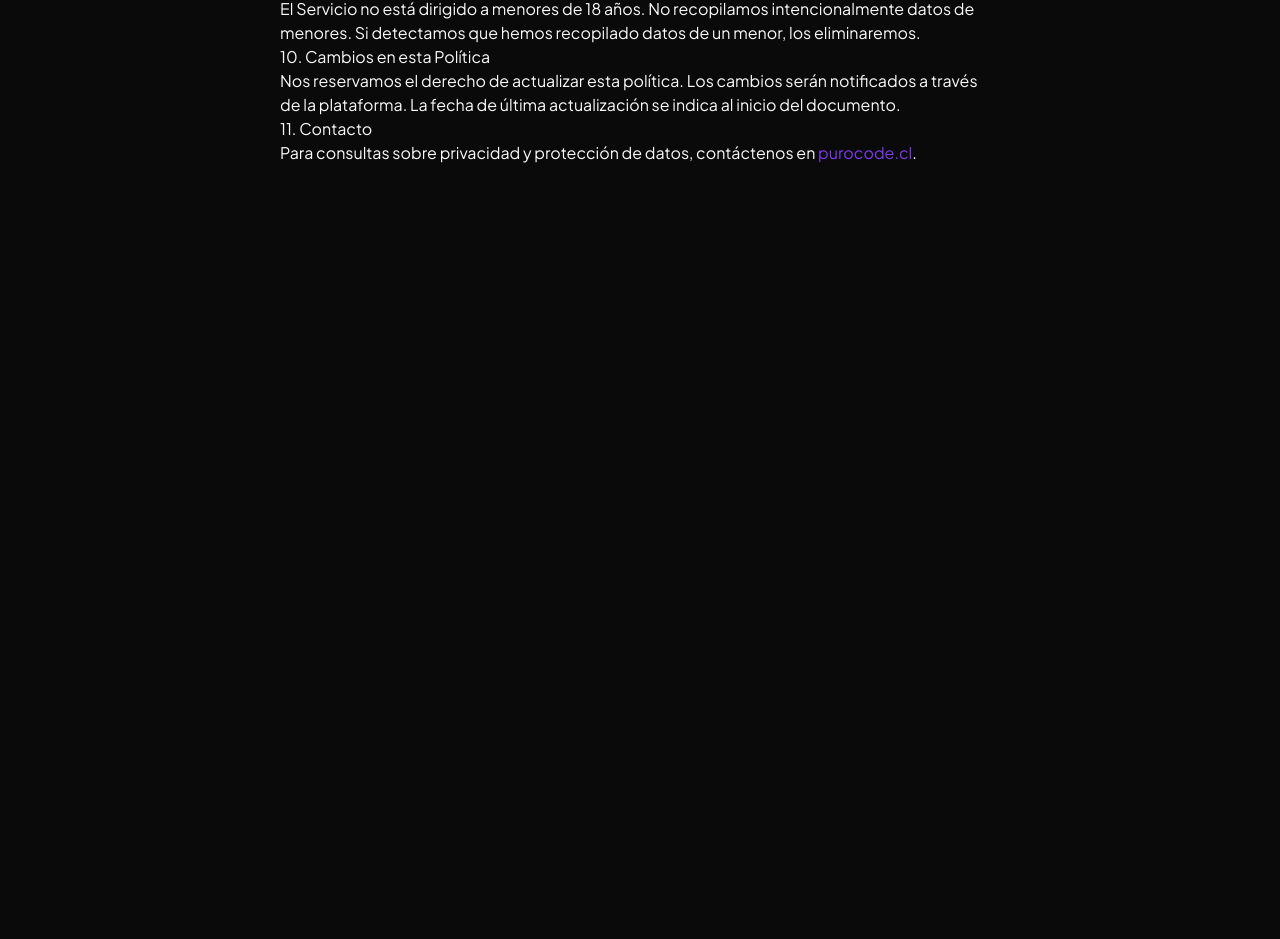
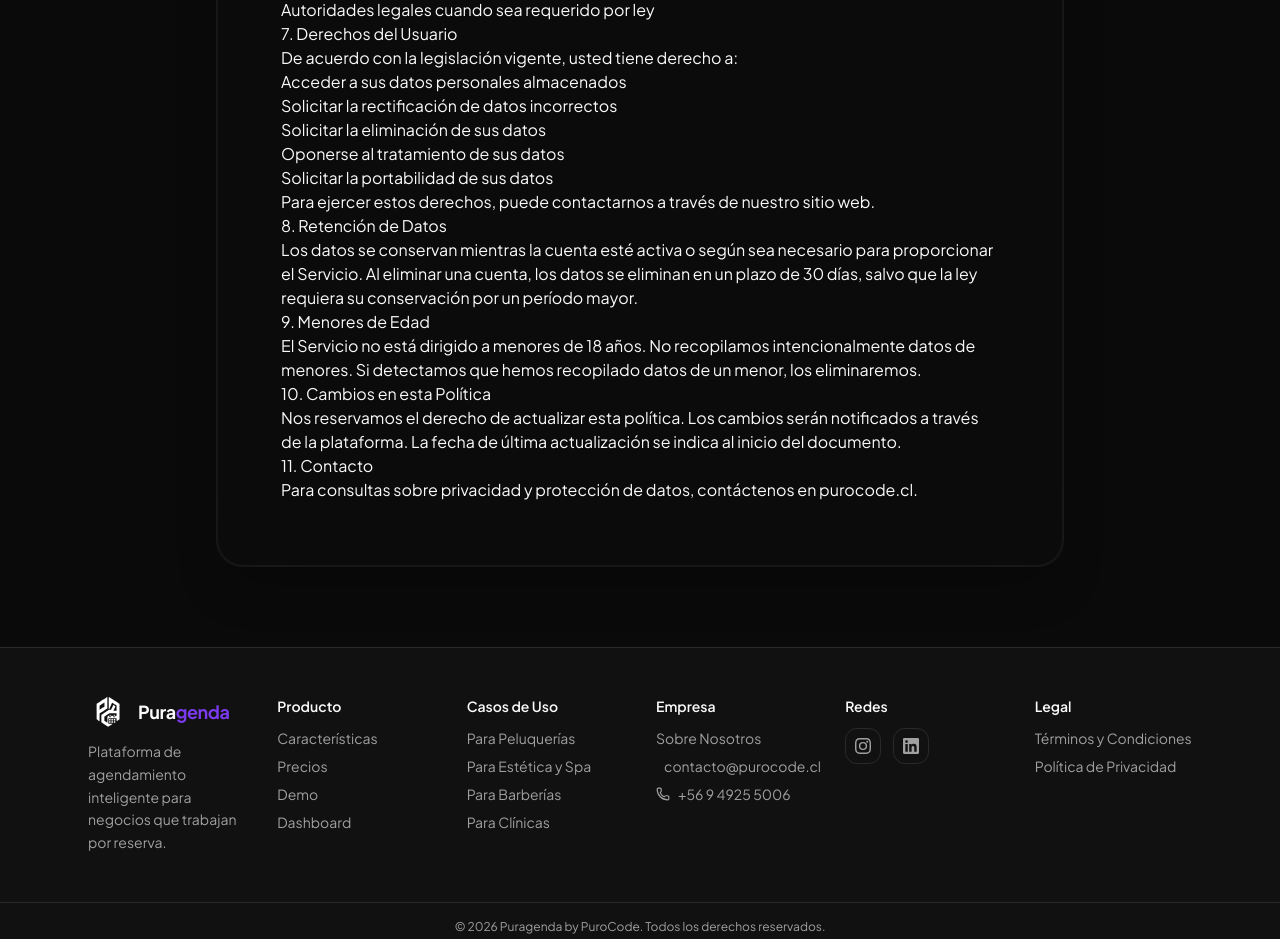
Before and after one commit to DiegoSalsa/Puragenda, a Next.js app: page /politica-de-privacidad in a window 1280 px wide. Shown: the part 1531-2470 px from the top of the page. Before the commit the page ends 1776 px from the top, so only its background shows below. Built offline with nearby package versions, Linux system fonts and the light colour scheme; no server answers.

Commit message:
style: redesign legal pages with premium glassmorphic ui

```diff
--- a/src/app/politica-de-privacidad/page.tsx
+++ b/src/app/politica-de-privacidad/page.tsx
@@ -1,21 +1,45 @@
 import type { Metadata } from "next";
 import Link from "next/link";
+import { Navbar } from "@/components/landing/navbar";
+import { Footer } from "@/components/landing/footer";
+import { ChevronLeft } from "lucide-react";
 
 export const metadata: Metadata = {
-  title: "Política de Privacidad",
+  title: "Política de Privacidad | Puragenda",
   description: "Política de privacidad y protección de datos personales de Puragenda.",
 };
 
 export default function PrivacidadPage() {
   return (
-    <main className="mx-auto max-w-3xl px-6 py-20">
-      <div className="mb-8">
-        <Link href="/" className="text-sm text-[#7C3AED] hover:underline">← Volver al inicio</Link>
-      </div>
-      <article className="prose prose-invert prose-purple max-w-none">
-        <h1>Política de Privacidad</h1>
-        <p className="text-muted-foreground"><em>Última actualización: Abril 2026</em></p>
+    <div className="relative min-h-screen bg-background text-foreground selection:bg-[#7C3AED]/30">
+      <Navbar />
 
+      <main className="relative overflow-hidden pt-24 lg:pt-32 pb-20">
+        {/* Background glow effects */}
+        <div className="pointer-events-none absolute left-1/2 top-0 -z-10 h-[500px] w-[500px] -translate-x-1/2 -translate-y-1/2 rounded-full bg-[#7C3AED]/10 blur-[120px]" />
+
+        <div className="mx-auto w-full max-w-4xl px-6">
+          <Link
+            href="/"
+            className="inline-flex items-center gap-2 text-sm text-muted-foreground hover:text-[#7C3AED] transition-colors mb-8"
+          >
+            <ChevronLeft className="h-4 w-4" /> Volver al inicio
+          </Link>
+
+          <div className="rounded-3xl border border-border/50 bg-card/30 backdrop-blur-2xl p-8 shadow-2xl sm:p-12 md:p-16 relative">
+            {/* Subtle inner border glow */}
+            <div className="absolute inset-0 -z-10 rounded-3xl ring-1 ring-inset ring-white/5" />
+
+            <header className="mb-12 border-b border-border/50 pb-8 text-center sm:text-left">
+              <h1 className="text-3xl font-bold tracking-tight sm:text-5xl lg:text-6xl text-foreground">
+                Política de Privacidad
+              </h1>
+              <p className="mt-4 text-sm text-[#7C3AED] uppercase tracking-widest font-medium">
+                Última actualización: Abril 2026
+              </p>
+            </header>
+
+            <article className="prose prose-invert prose-purple max-w-none prose-headings:text-foreground prose-p:text-muted-foreground prose-li:text-muted-foreground prose-a:text-[#7C3AED] hover:prose-a:text-[#A78BFA] prose-strong:text-foreground">
               <h2>1. Introducción</h2>
               <p>
                 En PuroCode (&quot;la Empresa&quot;), operadores de Puragenda (&quot;el Servicio&quot;), nos comprometemos
@@ -123,9 +147,14 @@ export default function PrivacidadPage() {
               <h2>11. Contacto</h2>
               <p>
                 Para consultas sobre privacidad y protección de datos, contáctenos en{" "}
-          <a href="https://purocode.cl" className="text-[#7C3AED]">purocode.cl</a>.
+                <a href="https://purocode.cl">purocode.cl</a>.
               </p>
             </article>
+          </div>
+        </div>
       </main>
+
+      <Footer />
+    </div>
   );
 }
--- a/src/app/terminos-y-condiciones/page.tsx
+++ b/src/app/terminos-y-condiciones/page.tsx
@@ -1,21 +1,45 @@
 import type { Metadata } from "next";
 import Link from "next/link";
+import { Navbar } from "@/components/landing/navbar";
+import { Footer } from "@/components/landing/footer";
+import { ChevronLeft } from "lucide-react";
 
 export const metadata: Metadata = {
-  title: "Términos y Condiciones",
+  title: "Términos y Condiciones | Puragenda",
   description: "Términos y condiciones de uso de la plataforma Puragenda.",
 };
 
 export default function TerminosPage() {
   return (
-    <main className="mx-auto max-w-3xl px-6 py-20">
-      <div className="mb-8">
-        <Link href="/" className="text-sm text-[#7C3AED] hover:underline">← Volver al inicio</Link>
-      </div>
-      <article className="prose prose-invert prose-purple max-w-none">
-        <h1>Términos y Condiciones de Uso</h1>
-        <p className="text-muted-foreground"><em>Última actualización: Abril 2026</em></p>
+    <div className="relative min-h-screen bg-background text-foreground selection:bg-[#7C3AED]/30">
+      <Navbar />
 
+      <main className="relative overflow-hidden pt-24 lg:pt-32 pb-20">
+        {/* Background glow effects */}
+        <div className="pointer-events-none absolute left-1/2 top-0 -z-10 h-[500px] w-[500px] -translate-x-1/2 -translate-y-1/2 rounded-full bg-[#7C3AED]/10 blur-[120px]" />
+
+        <div className="mx-auto w-full max-w-4xl px-6">
+          <Link
+            href="/"
+            className="inline-flex items-center gap-2 text-sm text-muted-foreground hover:text-[#7C3AED] transition-colors mb-8"
+          >
+            <ChevronLeft className="h-4 w-4" /> Volver al inicio
+          </Link>
+
+          <div className="rounded-3xl border border-border/50 bg-card/30 backdrop-blur-2xl p-8 shadow-2xl sm:p-12 md:p-16 relative">
+            {/* Subtle inner border glow */}
+            <div className="absolute inset-0 -z-10 rounded-3xl ring-1 ring-inset ring-white/5" />
+
+            <header className="mb-12 border-b border-border/50 pb-8 text-center sm:text-left">
+              <h1 className="text-3xl font-bold tracking-tight sm:text-5xl lg:text-6xl text-foreground">
+                Términos y Condiciones
+              </h1>
+              <p className="mt-4 text-sm text-[#7C3AED] uppercase tracking-widest font-medium">
+                Última actualización: Abril 2026
+              </p>
+            </header>
+
+            <article className="prose prose-invert prose-purple max-w-none prose-headings:text-foreground prose-p:text-muted-foreground prose-li:text-muted-foreground prose-a:text-[#7C3AED] hover:prose-a:text-[#A78BFA] prose-strong:text-foreground">
               <h2>1. Aceptación de los Términos</h2>
               <p>
                 Al acceder y utilizar la plataforma Puragenda (&quot;el Servicio&quot;), operada por PuroCode (&quot;la Empresa&quot;),
@@ -96,9 +120,14 @@ export default function TerminosPage() {
               <h2>11. Contacto</h2>
               <p>
                 Para consultas sobre estos términos, puede contactarnos a través de nuestro sitio web
-          en <a href="https://purocode.cl" className="text-[#7C3AED]">purocode.cl</a>.
+                en <a href="https://purocode.cl">purocode.cl</a>.
               </p>
             </article>
+          </div>
+        </div>
       </main>
+
+      <Footer />
+    </div>
   );
 }
```
Lines whose indentation alone changed are shown as unchanged.
